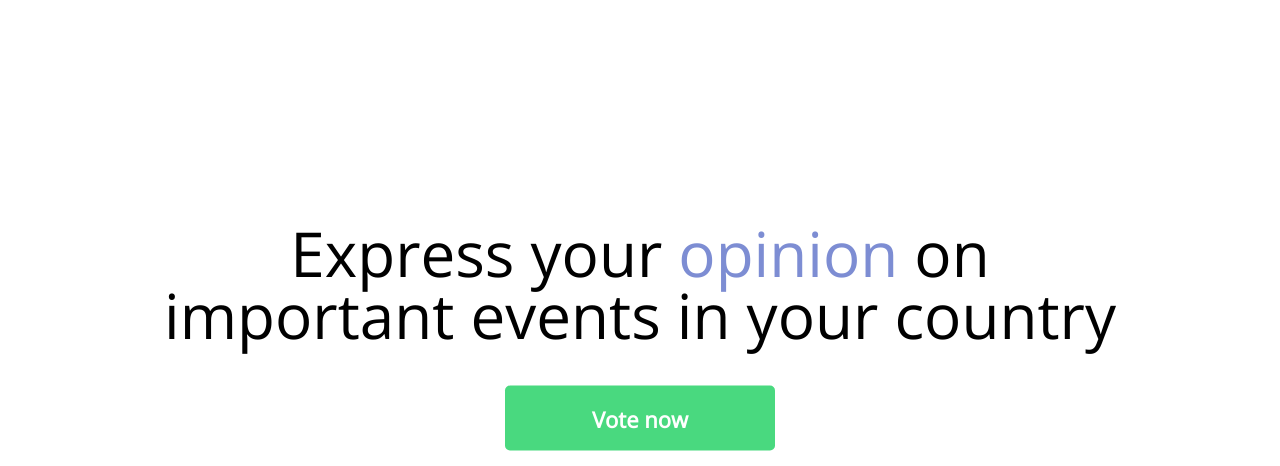
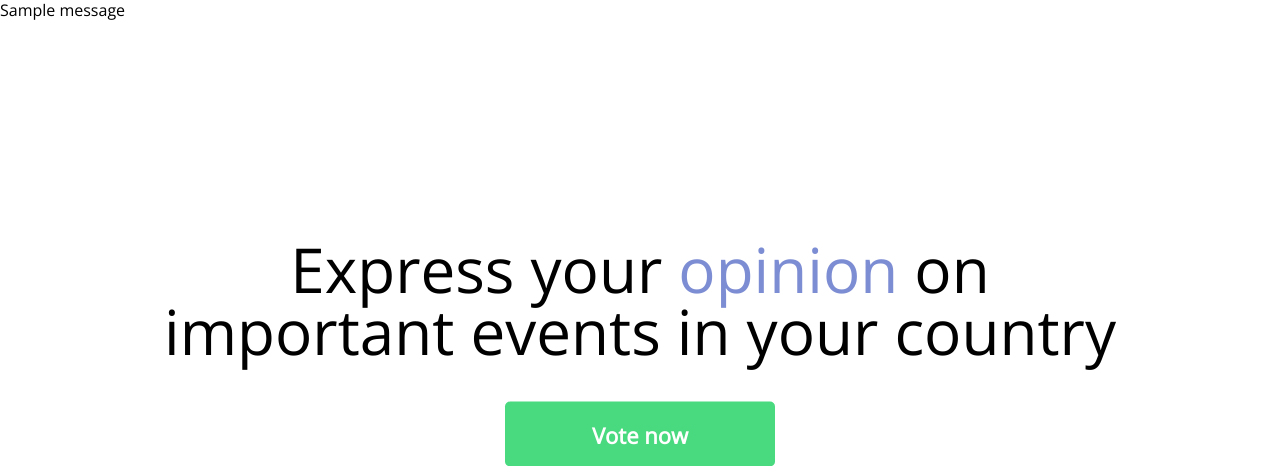
Before and after one commit to berekashvili22/DjangoPolls, a Django app: page / in a window 1280 px wide. Shown: the part 78-544 px from the top of the page. Run offline with Django 3.2, Linux system fonts and the light colour scheme; tables that the repository leaves empty hold one stand-in row (values such as "Sample post"); one stand-in notice (Sample message) is shown; parts of the project's set-up code (start-up, migrations or seed data) failed here and were passed over; some libraries are stand-ins or nearby versions; some web fonts are replaced.

Commit message:
created div for messages

```diff
--- a/PollsProject/polls/templates/polls/main.html
+++ b/PollsProject/polls/templates/polls/main.html
@@ -51,7 +51,7 @@
           <li class="authlinks__li">
             <a class="authlinks__link" href="#">{{ user.username }}</a>
           </li>
-          <li class="authlinks__li">
+          <li class="authlinks__li" id="logOut">
             <a class="authlinks__link" href="{% url 'logout' %}">Logout</a>
           </li>
           {% else %}
@@ -66,8 +66,12 @@
     </div>
 
   </div>
-
     <div class="main-container">
+      {% for message in messages %}
+        <div class="messages-wrap {{ message.tags }}" id="messagesWrap">
+          <p>{{ message }}</p>
+        </div>
+      {% endfor %}
       {% block content %}
       {% endblock content %}
     </div>
```
